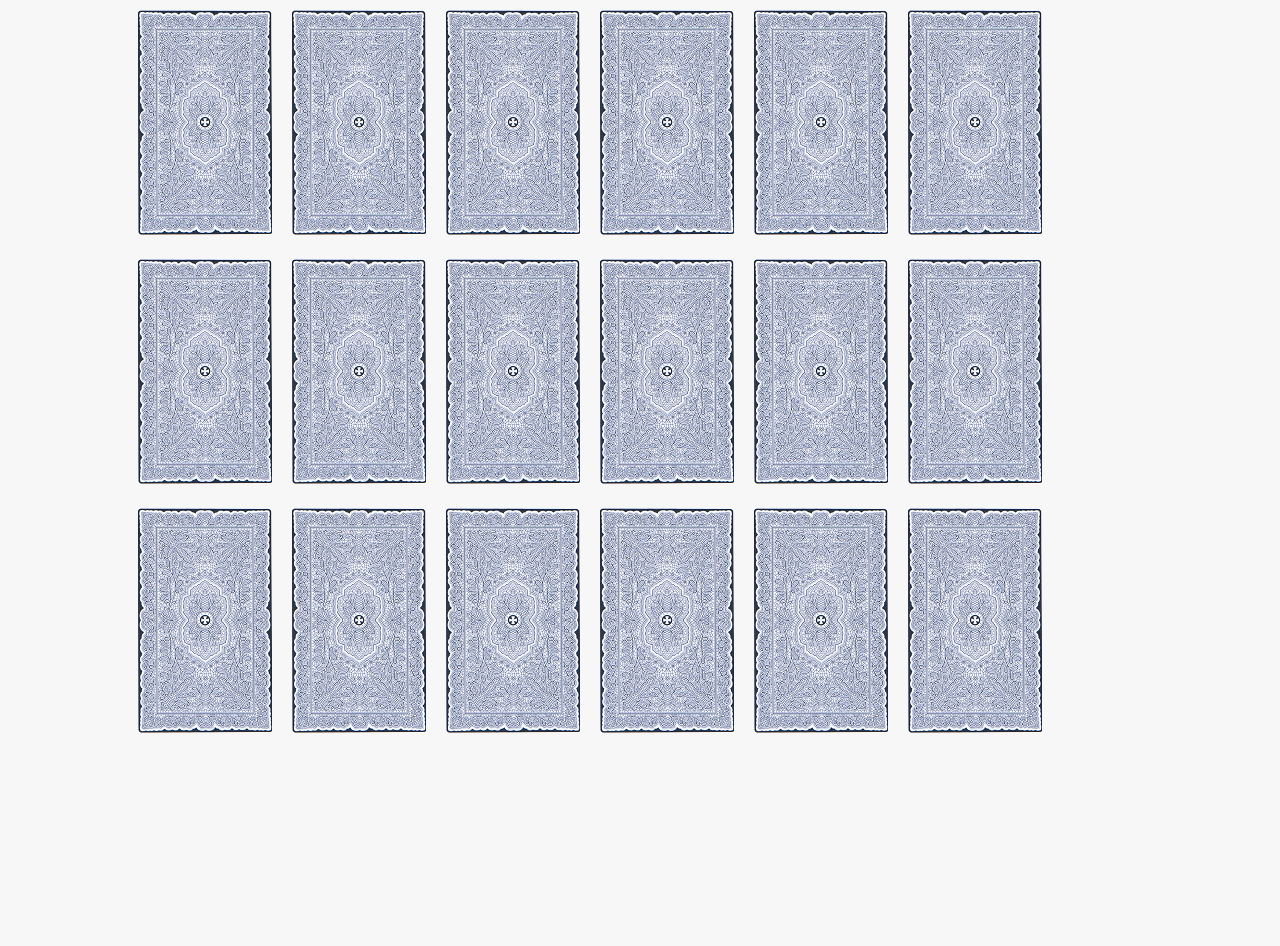
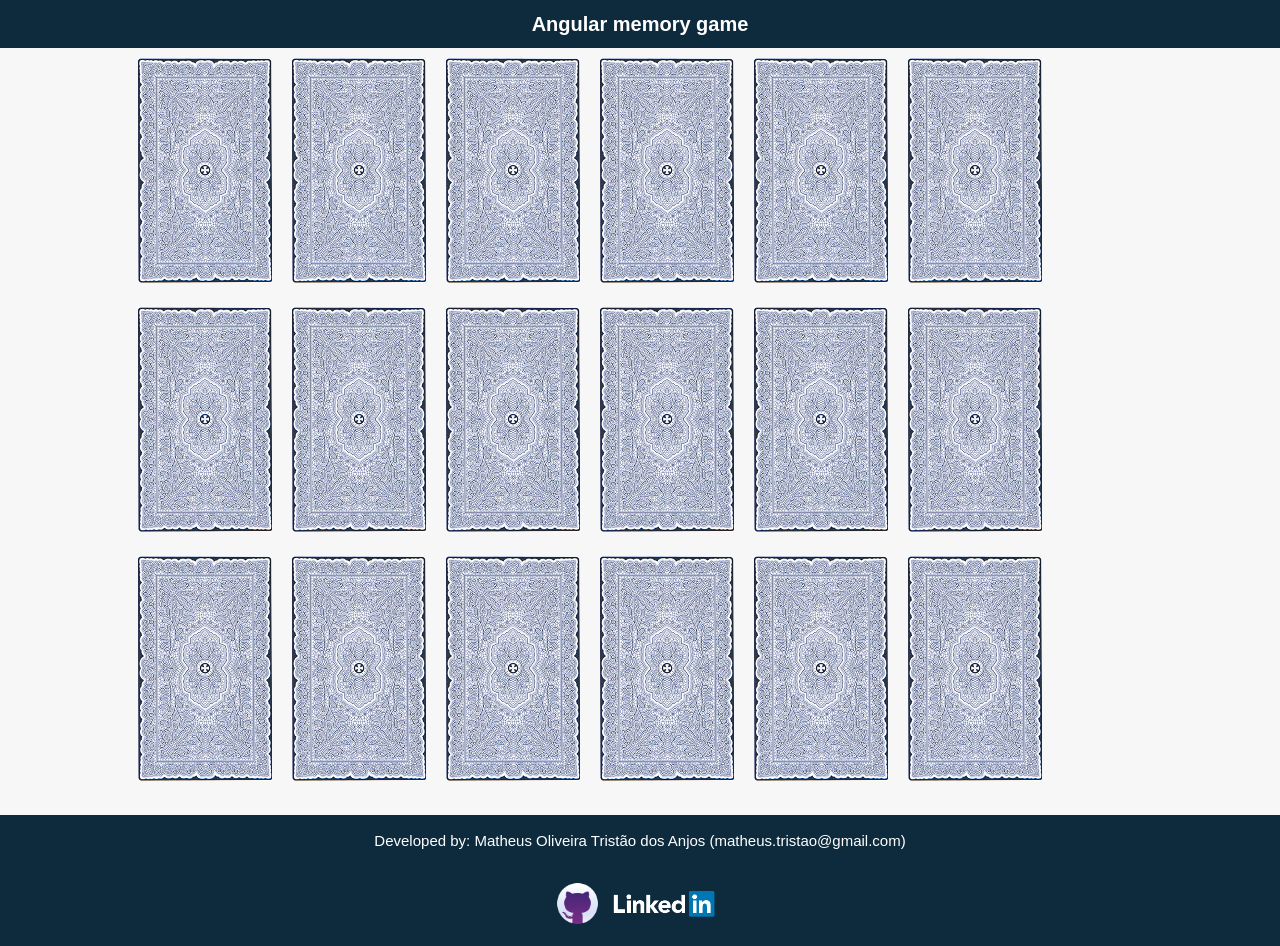
Before and after one commit to matheustristao/MemoryGame, a plain HTML site: page index.html in a window 1280 px wide. Before the commit the page ends 800 px from the top, so only its background shows below. Drawn offline with Linux system fonts and the light colour scheme.

Commit message:
header and footer

```diff
--- a/css/style.css
+++ b/css/style.css
@@ -55,3 +55,36 @@ section#gameBoard{
     position: absolute;
     top: 0;
 }
+
+header#headerPage{
+    font-size: 2em;
+    font-weight: bold;
+    text-align: center;
+    padding: 0.5em;
+    background: #0E2B3D;
+    color: #fff;
+}
+
+footer{
+    background: #0E2B3D;
+    margin-top: 2em;
+}
+
+footer section p{
+    color: #fff;
+    text-align: center;
+    font-size: 1.5em;
+    padding: 1em;
+}
+
+footer section p#nome:after{
+    content: "(matheus.tristao@gmail.com)"
+}
+
+footer section a:hover{
+    color: yellow;
+}
+
+footer img{
+    height: 3em;
+}
--- a/index.html
+++ b/index.html
@@ -11,9 +11,11 @@
     <body>
 
         <div class="all" ng-controller="MainController">
-            <header id="titleHeader">
 
+            <header id="headerPage">
+                <h1> Angular memory game</h1>
             </header>
+
 
             <main>
                 <section id="gameBoard">
@@ -24,12 +26,21 @@
                     toggle will run the toggle function in main-controller, setting card-pack as parameter
                     ng-repeat makes this tag repeat for each card in cards
                     -->
-                    <card-pack ng-repeat="card in cards|orderBy:'random'" random='{{}}' name="{{card.name}}" id="{{card.id}}" url="{{card.url}}" show="{{card.show}}" display="{{card.display}}" toggle="toggle(cards,this.card)"> </card-pack>
+                    <card-pack ng-repeat="card in cards|orderBy:'random'" name="{{card.name}}" id="{{card.id}}" url="{{card.url}}" show="{{card.show}}" display="{{card.display}}" toggle="toggle(cards,this.card)"> </card-pack>
 
                 </section>
             </main>
 
             <footer>
+                <section>
+                    <p id="nome">
+                        <span class="negrito">Developed by: </span>Matheus Oliveira Tristão dos Anjos
+                    </p>
+                    <p>
+                        <a href="https://github.com/matheustristao" target="_blank"><img src="images/github.png" alt="icone github com acesso ao perfil do matheus"></a>
+                        <a href="https://www.linkedin.com/in/matheus-oliveira-trist%C3%A3o-dos-anjos-70157643" target="_blank"><img src="images/linkedin.png" alt="icone linkedin com acesso ao perfil do matheus"></a>
+                    </p>
+                </section>
 
             </footer>
         </div>
--- a/js/controllers/main-controller.js
+++ b/js/controllers/main-controller.js
@@ -176,14 +176,12 @@ angular.module('memory').controller('MainController', function ($scope, $timeout
                         var card1 = card;
                         var card2 = cards[i];
 
-                        $timeout(function () {
                         card1.display = "false";
                         card2.display = "false";
                         nonDisplayedCards = nonDisplayedCards + 2;
                         if (nonDisplayedCards === 18) {
                             alert("Congrats");
                         }
-                        }, 900);
                     }
                 }
             }
```
Also changed, not shown: images/github.png (added), images/linkedin.png (added). Lines whose indentation alone changed are shown as unchanged.
